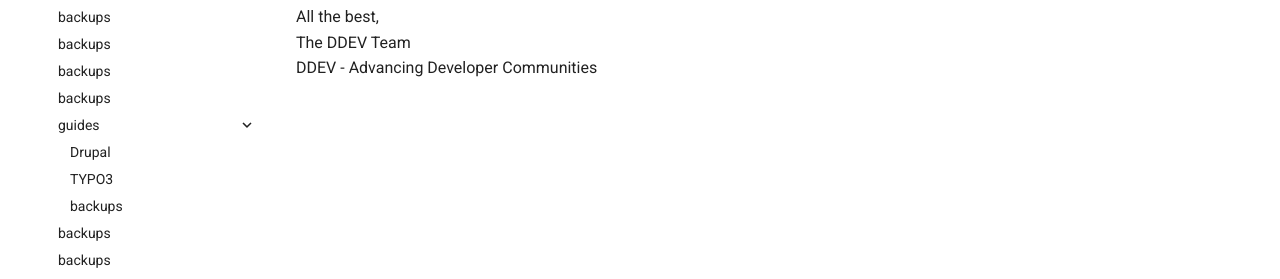
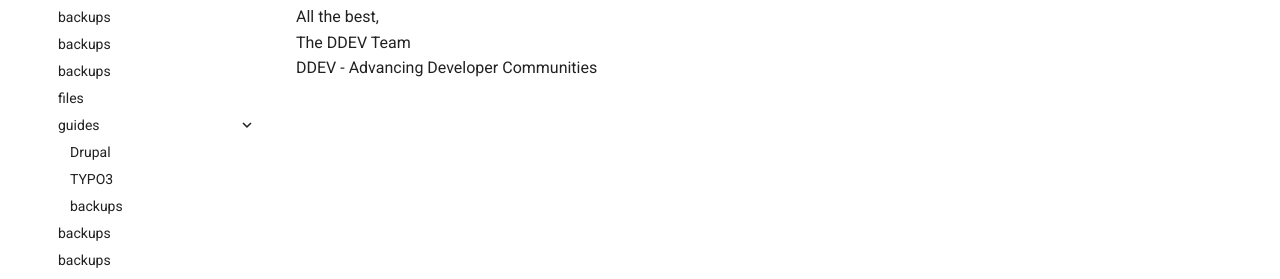
Before and after one commit to fru-io/docs-live, an MkDocs documentation site: the page built from docs/index.md, in a window 1280 px wide. Shown: the part 444-723 px from the top of the page. Built offline with MkDocs 1.6.1 and Material for MkDocs 9.7.7, drawn with Linux system fonts in a browser that asks for light colours.

Commit message:
Linking files to menu. (#64)

```diff
--- a/mkdocs.yml
+++ b/mkdocs.yml
@@ -25,7 +25,7 @@ nav:
         - backups: placeholder.md
         - databases: placeholder.md
         - execs: placeholder.md
-        - files: placeholder.md
+        - files: files.md
         - guides:
             - Drupal: drupal-guide.md
             - TYPO3: typo3-guide.md
```
